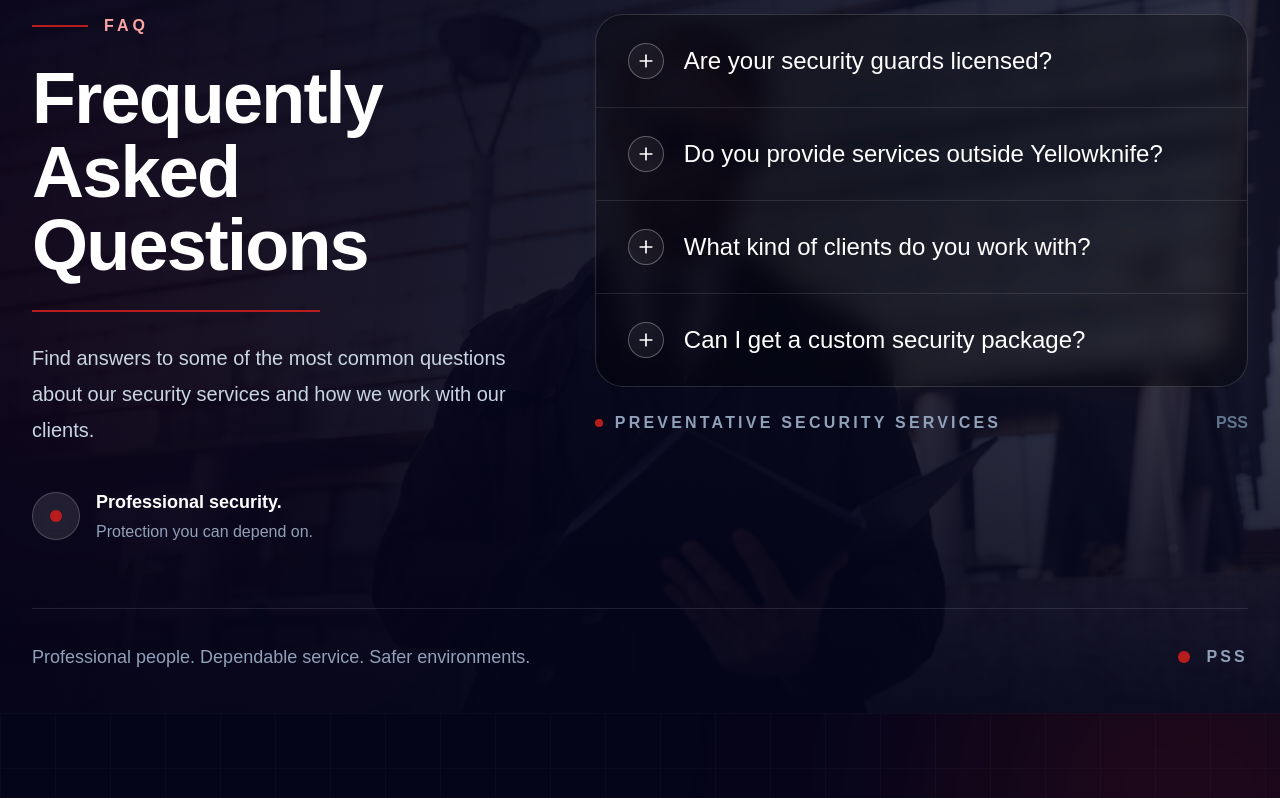
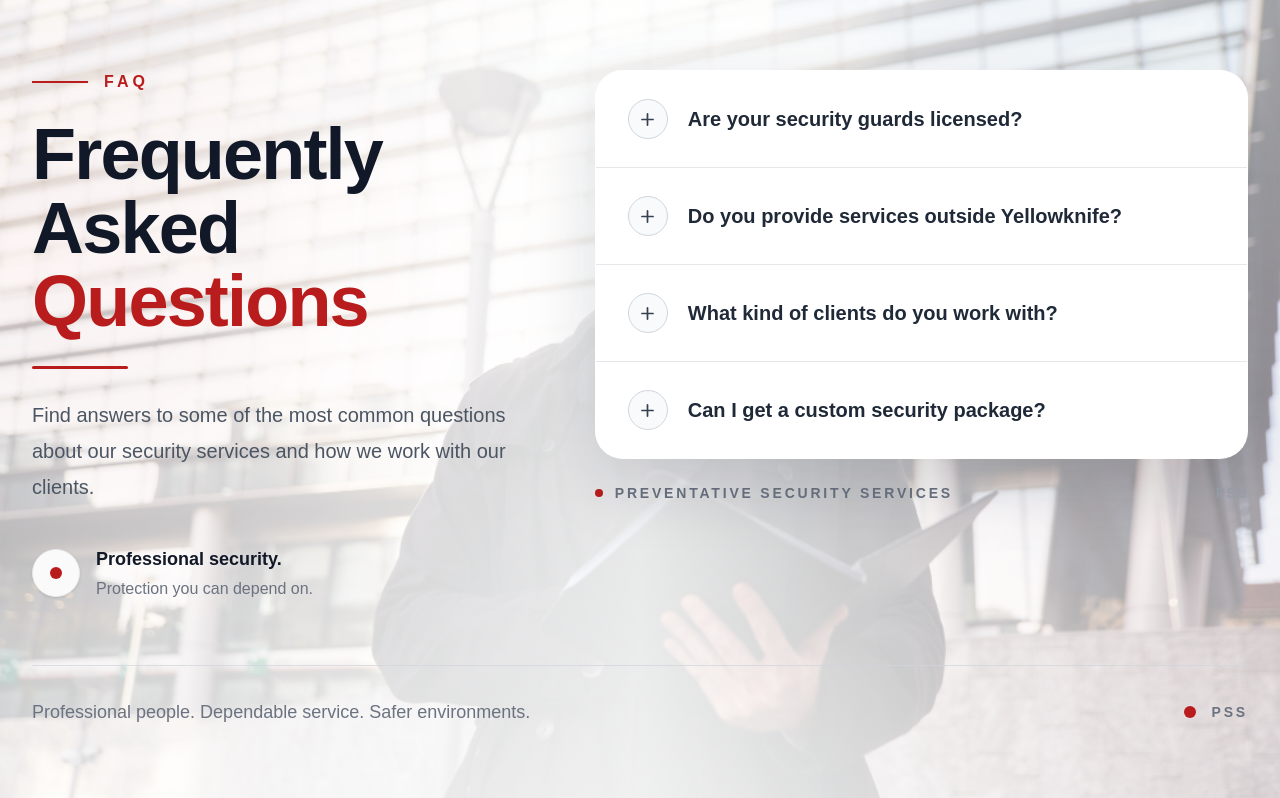
Before and after one commit to SanchitaGTMCanada/pss_security, a Next.js app: page / in a window 1280 px wide. Shown: the part 7217-8015 px from the top of the page. Built offline with nearby package versions, Linux system fonts and the light colour scheme.

Commit message:
all changes

```diff
--- a/src/components/faq/FAQSection.jsx
+++ b/src/components/faq/FAQSection.jsx
@@ -36,27 +36,36 @@ export default function FAQ() {
   };
 
   return (
-    <section className="relative overflow-hidden bg-[#05051A] py-10 sm:py-10 lg:py-10">
-      {/* Background Image */}
+    <section className="relative overflow-hidden bg-white py-16 sm:py-20 lg:py-24">
+
+      {/* =========================================
+          BACKGROUND PHOTO
+      ========================================== */}
       <div className="absolute inset-0">
+
         <img
           src="/homepage/faq.png"
           alt="Security professional"
           className="h-full w-full object-cover"
         />
 
-        {/* Dark Overlay */}
-        <div className="absolute inset-0 bg-[#05051A]/55" />
+        {/* Light Overall Overlay */}
+        <div className="absolute inset-0 bg-white/25" />
 
-        {/* Left Gradient */}
-        <div className="absolute inset-0 bg-gradient-to-r from-[#05051A]/95 via-[#05051A]/75 to-[#05051A]/45" />
+        {/* Stronger Light Overlay on Left */}
+        <div className="absolute inset-0 bg-gradient-to-r from-white/55 via-white/85 to-white/25" />
 
-        {/* Bottom Gradient */}
-        <div className="absolute inset-0 bg-gradient-to-t from-[#05051A]/80 via-transparent to-[#05051A]/20" />
+        {/* Soft White Fade from Bottom */}
+        <div className="absolute inset-0 bg-gradient-to-t from-white/50 via-transparent to-white/20" />
+
       </div>
 
-      {/* Decorative Red Glow */}
-      <div className="pointer-events-none absolute -left-40 top-20 h-[450px] w-[450px] rounded-full bg-[#B91C1C]/10 blur-[150px]" />
+      {/* =========================================
+          DECORATIVE RED GLOW
+      ========================================== */}
+      <div className="pointer-events-none absolute -left-40 top-10 h-[450px] w-[450px] rounded-full bg-[#B91C1C]/8 blur-[150px]" />
+
+      <div className="pointer-events-none absolute -right-40 bottom-0 h-[400px] w-[400px] rounded-full bg-[#B91C1C]/6 blur-[140px]" />
 
       <Container>
         <div className="relative z-10 grid gap-14 lg:grid-cols-[0.85fr_1.15fr] lg:gap-20">
@@ -68,46 +77,57 @@ export default function FAQ() {
 
             {/* Small Label */}
             <div className="mb-6 flex items-center gap-4">
+
               <span className="h-[2px] w-14 bg-[#B91C1C]" />
 
-              <p className="text-base font-bold uppercase tracking-[0.25em] text-[#FCA5A5]">
+              <p className="text-sm font-bold uppercase tracking-[0.25em] text-[#B91C1C] sm:text-base">
                 FAQ
               </p>
+
             </div>
 
             {/* Heading */}
-            <h2 className="max-w-2xl text-5xl font-black leading-[1.02] tracking-tight text-white sm:text-6xl lg:text-7xl">
+            <h2 className="max-w-2xl text-5xl font-black leading-[1.02] tracking-tight text-[#111827] sm:text-6xl lg:text-7xl">
               Frequently Asked
-              <span className="block text-white">
+
+              <span className="block text-[#B91C1C]">
                 Questions
               </span>
             </h2>
 
             {/* Red Underline */}
-            <div className="mt-7 h-[2px] w-72 bg-[#B91C1C]" />
+            <div className="mt-7 h-[3px] w-24 rounded-full bg-[#B91C1C]" />
 
             {/* Description */}
-            <p className="mt-7 max-w-xl text-xl leading-9 text-slate-300">
+            <p className="mt-7 max-w-xl text-lg leading-8 text-[#4B5563] sm:text-xl sm:leading-9">
               Find answers to some of the most common questions about our
               security services and how we work with our clients.
             </p>
 
             {/* Bottom Statement */}
             <div className="mt-10 flex items-center gap-4">
-              <div className="flex h-12 w-12 items-center justify-center rounded-full border border-white/20 bg-white/10 backdrop-blur-sm">
+
+              {/* Icon */}
+              <div className="flex h-12 w-12 shrink-0 items-center justify-center rounded-full border border-[#E5E7EB] bg-white/90 shadow-sm backdrop-blur-sm">
+
                 <span className="h-3 w-3 rounded-full bg-[#B91C1C]" />
+
               </div>
 
               <div>
-                <p className="text-lg font-semibold text-white">
+
+                <p className="text-lg font-bold text-[#111827]">
                   Professional security.
                 </p>
 
-                <p className="mt-1 text-base text-slate-400">
+                <p className="mt-1 text-base text-[#6B7280]">
                   Protection you can depend on.
                 </p>
+
               </div>
+
             </div>
+
           </div>
 
           {/* =========================================
@@ -116,16 +136,19 @@ export default function FAQ() {
           <div className="relative">
 
             {/* FAQ Card */}
-            <div className="overflow-hidden rounded-[28px] border border-white/15 bg-black/30 backdrop-blur-md">
+            <div className="overflow-hidden rounded-[28px] border border-white/80 bg-white/95 shadow-[0_25px_70px_rgba(15,23,42,0.15)] backdrop-blur-md">
 
               {faqs.map((faq, index) => {
+
                 const isOpen = openIndex === index;
 
                 return (
                   <div
                     key={faq.question}
-                    className={`border-b border-white/10 last:border-b-0 ${
-                      isOpen ? "bg-black/20" : ""
+                    className={`border-b border-[#E5E7EB] last:border-b-0 transition-colors duration-300 ${
+                      isOpen
+                        ? "bg-[#FFF7F7]"
+                        : "bg-white/95"
                     }`}
                   >
 
@@ -135,35 +158,45 @@ export default function FAQ() {
                       onClick={() => toggleFAQ(index)}
                       className="group flex w-full items-center justify-between gap-6 px-6 py-6 text-left transition-all duration-300 sm:px-8 sm:py-7"
                     >
+
                       <div className="flex items-center gap-5">
 
                         {/* Plus / Minus */}
                         <div
-                          className={`flex h-9 w-9 shrink-0 items-center justify-center rounded-full border transition-all duration-300 ${
+                          className={`flex h-10 w-10 shrink-0 items-center justify-center rounded-full border transition-all duration-300 ${
                             isOpen
-                              ? "border-[#B91C1C] bg-[#B91C1C] text-white"
-                              : "border-white/30 bg-white/5 text-white group-hover:border-[#B91C1C] group-hover:text-[#FCA5A5]"
+                              ? "border-[#B91C1C] bg-[#B91C1C] text-white shadow-[0_6px_18px_rgba(185,28,28,0.25)]"
+                              : "border-[#D1D5DB] bg-[#F9FAFB] text-[#374151] group-hover:border-[#B91C1C] group-hover:bg-[#FFF5F5] group-hover:text-[#B91C1C]"
                           }`}
                         >
+
                           {isOpen ? (
-                            <Minus size={20} strokeWidth={2} />
+                            <Minus
+                              size={19}
+                              strokeWidth={2.2}
+                            />
                           ) : (
-                            <Plus size={20} strokeWidth={2} />
+                            <Plus
+                              size={19}
+                              strokeWidth={2.2}
+                            />
                           )}
+
                         </div>
 
                         {/* Question Text */}
                         <span
-                          className={`text-xl font-medium leading-8 transition-colors duration-300 sm:text-2xl ${
+                          className={`text-lg font-semibold leading-7 transition-colors duration-300 sm:text-xl ${
                             isOpen
-                              ? "text-white"
-                              : "text-white group-hover:text-[#FCA5A5]"
+                              ? "text-[#B91C1C]"
+                              : "text-[#1F2937] group-hover:text-[#B91C1C]"
                           }`}
                         >
                           {faq.question}
                         </span>
 
                       </div>
+
                     </button>
 
                     {/* Answer */}
@@ -174,13 +207,21 @@ export default function FAQ() {
                           : "grid-rows-[0fr] opacity-0"
                       }`}
                     >
+
                       <div className="overflow-hidden">
+
                         <div className="px-6 pb-7 pl-[4.5rem] pr-8 sm:pl-[5.5rem]">
-                          <p className="max-w-2xl text-lg leading-8 text-slate-300">
+
+                          <div className="mb-4 h-px w-12 bg-[#B91C1C]/30" />
+
+                          <p className="max-w-2xl text-base leading-7 text-[#5B6472] sm:text-lg sm:leading-8">
                             {faq.answer}
                           </p>
+
                         </div>
+
                       </div>
+
                     </div>
 
                   </div>
@@ -193,38 +234,43 @@ export default function FAQ() {
             <div className="mt-6 flex items-center justify-between">
 
               <div className="flex items-center gap-3">
+
                 <span className="h-2 w-2 rounded-full bg-[#B91C1C]" />
 
-                <span className="text-base font-semibold uppercase tracking-[0.2em] text-slate-400">
+                <span className="text-xs font-bold uppercase tracking-[0.2em] text-[#6B7280] sm:text-sm">
                   Preventative Security Services
                 </span>
+
               </div>
 
-              <span className="text-base font-bold text-slate-500">
+              <span className="text-sm font-black tracking-widest text-[#9CA3AF]">
                 PSS
               </span>
 
             </div>
+
           </div>
         </div>
 
         {/* =========================================
             BOTTOM STATEMENT
         ========================================== */}
-        <div className="relative z-10 mt-16 border-t border-white/10 pt-8">
+        <div className="relative z-10 mt-16 border-t border-[#D1D5DB]/70 pt-8">
 
           <div className="flex flex-col items-center justify-between gap-5 text-center sm:flex-row sm:text-left">
 
-            <p className="text-lg leading-8 text-slate-400">
+            <p className="text-base leading-7 text-[#6B7280] sm:text-lg">
               Professional people. Dependable service. Safer environments.
             </p>
 
             <div className="flex items-center gap-4">
+
               <span className="h-3 w-3 rounded-full bg-[#B91C1C]" />
 
-              <span className="text-base font-bold uppercase tracking-[0.2em] text-slate-400">
+              <span className="text-sm font-bold uppercase tracking-[0.2em] text-[#6B7280]">
                 PSS
               </span>
+
             </div>
 
           </div>
--- a/src/components/home/Team.jsx
+++ b/src/components/home/Team.jsx
@@ -15,7 +15,7 @@ const teamMembers = [
       "/homepage/allan.png",
   },
   {
-    name: "Manjinder Singh",
+    name: "MANJINDER SINGH",
     role: "GUARD",
     image:
       "/homepage/manjinder.png",
@@ -144,9 +144,9 @@ export default function Team() {
 
         {/* ROLE */}
 
-        <p className="mt-2 text-sm font-semibold uppercase tracking-[0.14em] text-white/80 sm:text-base">
+        {/* <p className="mt-2 text-sm font-semibold uppercase tracking-[0.14em] text-white/80 sm:text-base">
           {member.role}
-        </p>
+        </p> */}
 
         {/* Small line */}
 
```
